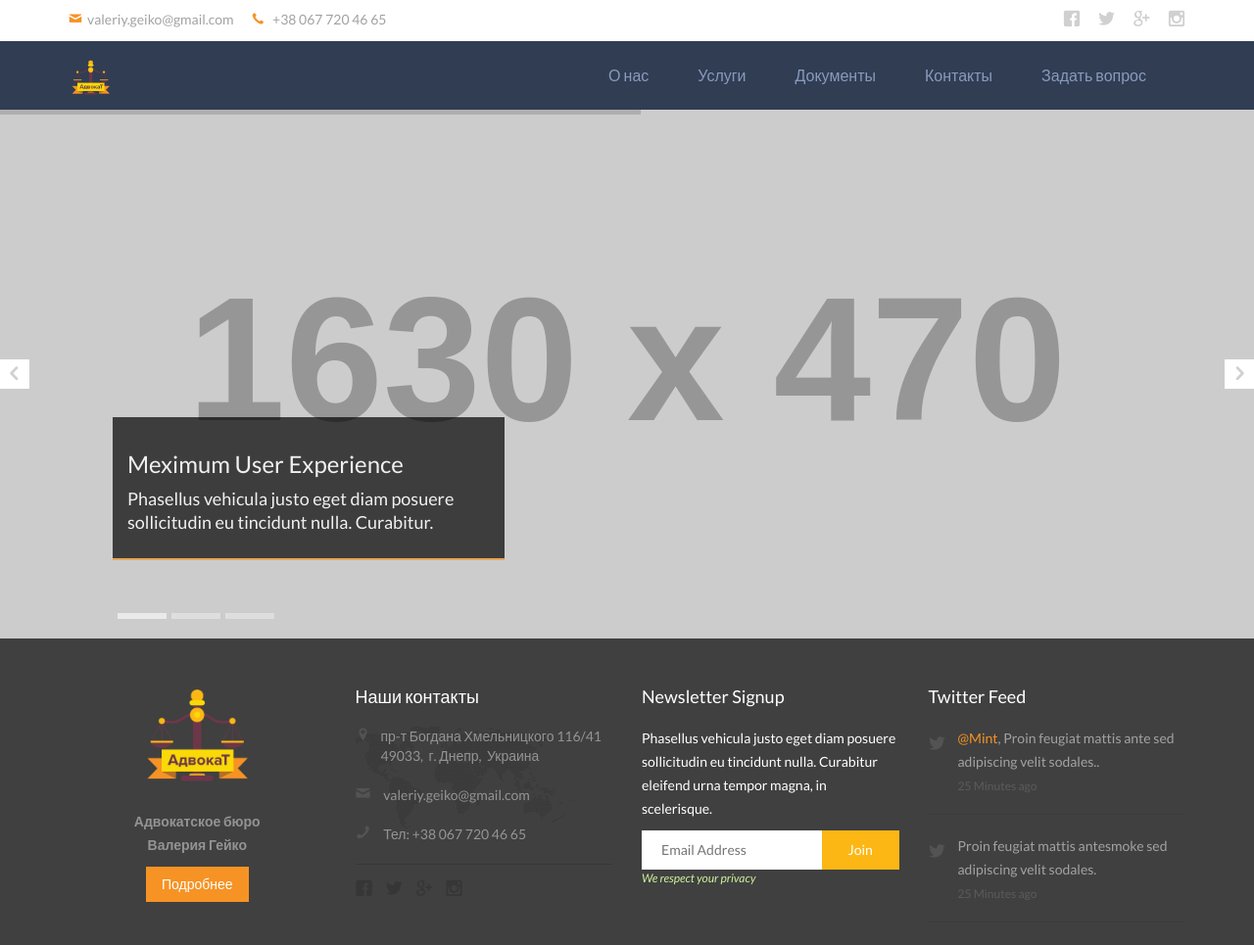
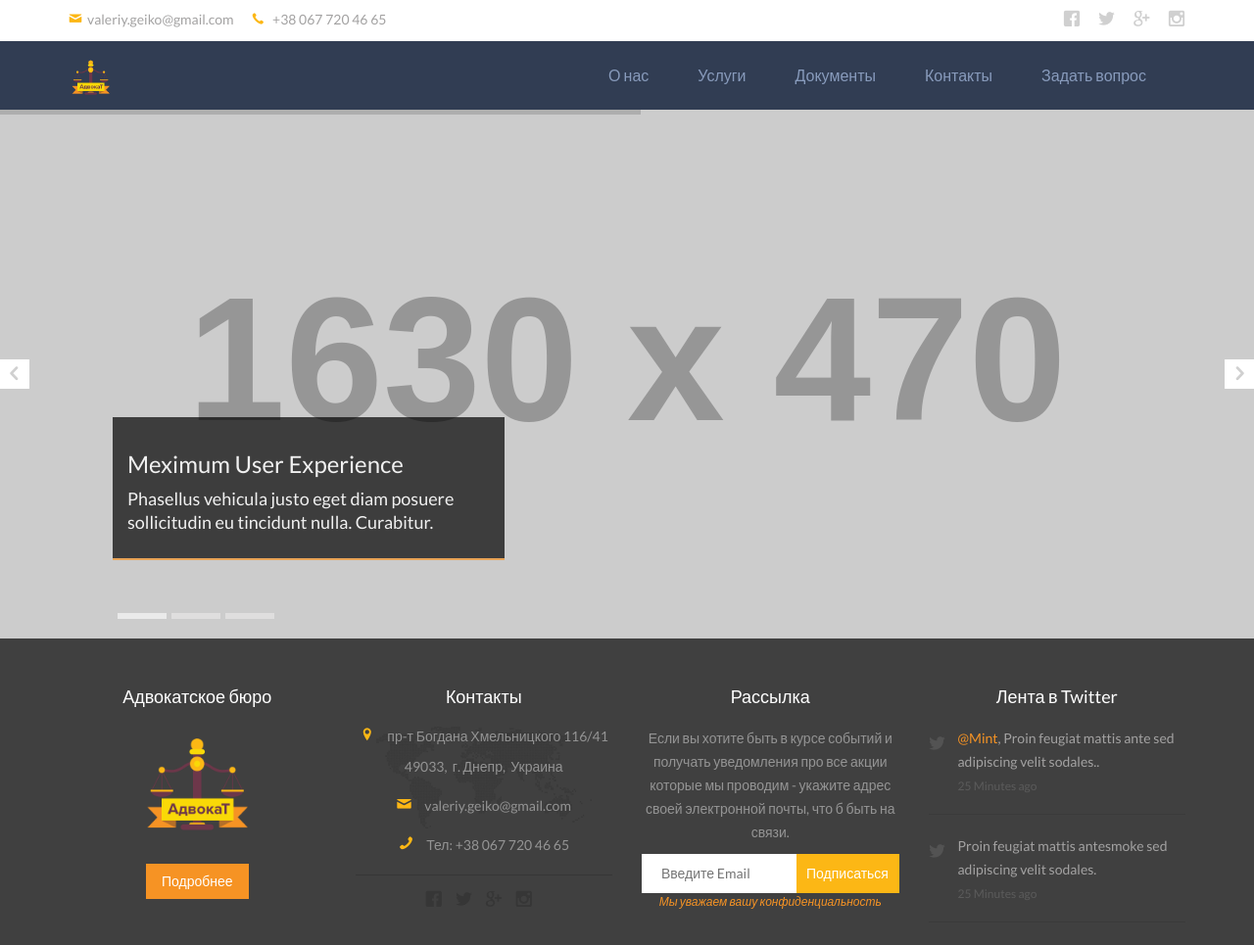
Before and after one commit to gekon-dp/abvgeiko, a plain HTML site: page index.html in a window 1280 px wide. Shown: the top 965 px of the page at 98% size. Drawn offline with Linux system fonts and the light colour scheme; some packages are replaced by stand-ins of ours; placeholder pictures from the web are drawn by us; files whose address does not match are found by name.

Commit message:
small commit
edited footer of index page like example for others footers

```diff
--- a/index.html
+++ b/index.html
@@ -207,32 +207,17 @@
                 <i class="icon-arrow-long-up"></i>
             </span>
 
-
-
-
-
-
-
-
-
-
-
-
-
-
-
-
         <footer class="style5">
             <div class="container">
                 <div class="row">
                     <div class="col-md-3 text-center space-mb">
-                        <img class="logo" src="img/landing-page/sitelogo.png" alt="" />
-						<p><b>Адвокатское бюро<br>Валерия Гейко</b></p>
+                        <h4>Адвокатское бюро</h4><img class="logo" src="img/landing-page/sitelogo.png" alt="" />
+						<h4></h4>
                         <a href="about.html" class="btn btn-success">Подробнее</a>
                     </div>
 
-                    <div class="col-md-3 space-mb">
-                        <h4>Наши контакты</h4>
+                    <div class="col-md-3 space-mb text-center">
+                        <h4>Контакты</h4>
                         <div class="footer-contact-bg">
                             <div class="footer-location">
                                 <i class="icon-location-pin"></i>
@@ -259,18 +244,18 @@
                         </div>
                     </div>
 
-                    <div class="col-md-3">
-                        <h4>Newsletter Signup</h4>
-                        <p>
-                            Phasellus vehicula justo eget diam posuere sollicitudin eu tincidunt nulla. Curabitur eleifend urna tempor magna, in scelerisque.
+                    <div class="col-md-3 text-center">
+                        <h4>Рассылка</h4>
+                        <p class="text-grey">
+                            Если вы хотите быть в курсе событий и получать уведомления про все акции которые мы проводим - укажите адрес своей электронной почты, что б быть на связи.
                         </p>
-                        <input type="text" class="footer-signup" placeholder="Email Address">
-                        <button type="submit" class="signup-submit">Join</button>
-                        <span class="signup-note">We respect your privacy</span>
+                        <input type="text" class="footer-signup" placeholder="Введите Email">
+                        <button type="submit" class="signup-submit">Подписаться</button>
+                        <span class="signup-note">Мы уважаем вашу конфиденциальность</span>
                     </div>
 
-                    <div class="col-md-3 space-mb">
-                        <h4>Twitter Feed</h4>
+                    <div class="col-md-3 space-mb text-center">
+                        <h4>Лента в Twitter</h4>
                         <div class="tweet">
                             <p><a href="#">@Mint</a>, Proin feugiat mattis ante sed adipiscing velit sodales..<br><span>25 Minutes ago</span></p>
                         </div>
--- a/sass/layout/_footer.scss
+++ b/sass/layout/_footer.scss
@@ -64,7 +64,7 @@ footer {
 	.footer-location i,
 	.footer-mobile i,
 	.footer-email i {
-		color: #66a013;
+		color: #fcb715;
 	}
 
 	/* footer signup */
@@ -73,12 +73,12 @@ footer {
 		padding: 10px 0 10px 20px;
 		line-height: 20px; /* ie */
 		border: none;
-		width: 70%;
+		width: 60%;
 		float: left;
 	}
 
 	.signup-submit {
-		width: 30%;
+		width: 40%;
 		padding: 10px;
 		line-height: 20px; /* ie */
 		background-color: #66a013;
@@ -581,18 +581,18 @@ footer.style5 .footer-email a,
 footer.style5 .footer-mobile a,
 footer.style5 .footer-location a,
 footer.style5 .footer-social a{
-	color: #949494;
+	color: #fcb715;
 }
 
 footer.style5 .footer-location i,
 footer.style5 .footer-mobile i,
 footer.style5 .footer-email i {
-	color: #535353;
+	color: #fcb715;
 }
 
 footer.style5 .footer-location i {
 	display: inline-block;
-	float: left;
+	float: center;
 	margin-bottom: 15px;
 }
 
```
Also changed, not shown: about.html (+12 -12 lines), contact.html (+11 -11 lines), documents.html (+11 -11 lines), member-details.html (+1 -1 lines), services.html (+11 -11 lines), css/layout.css, css/vendor.css, 2 other files.
